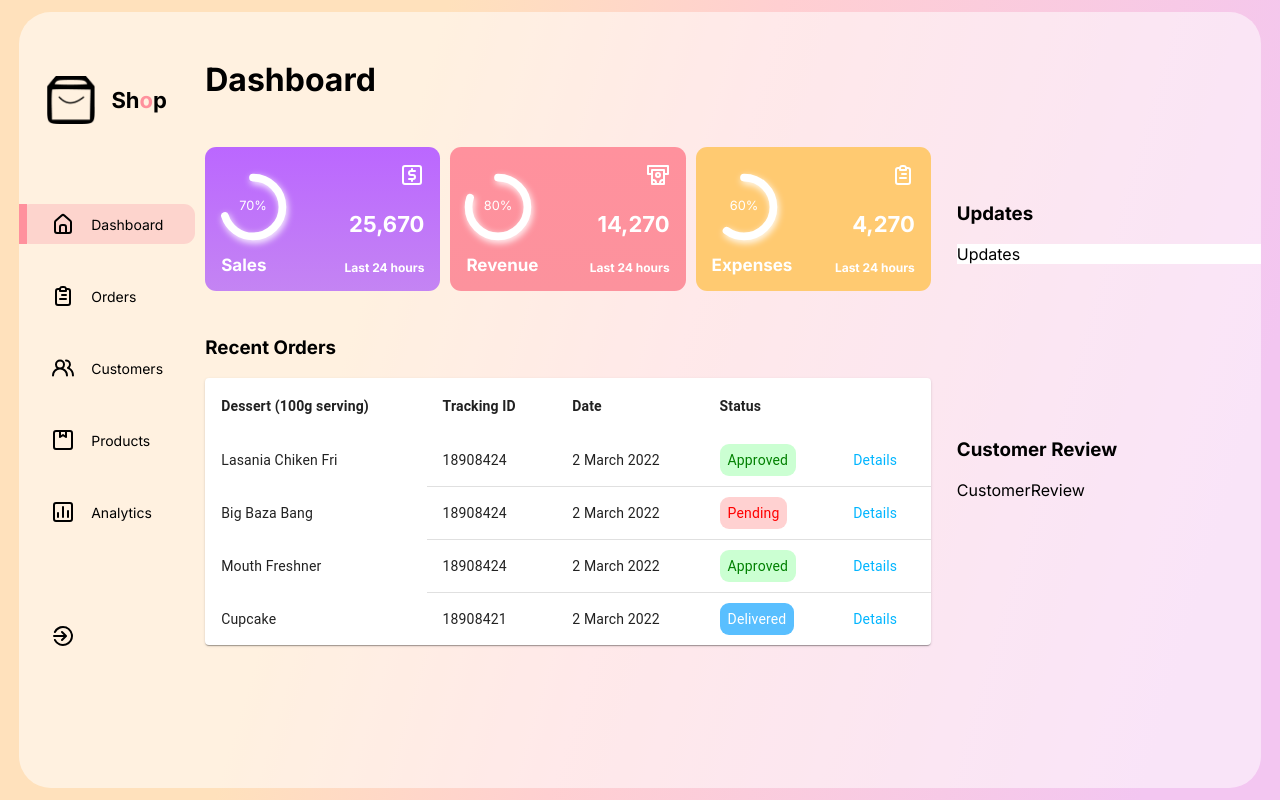
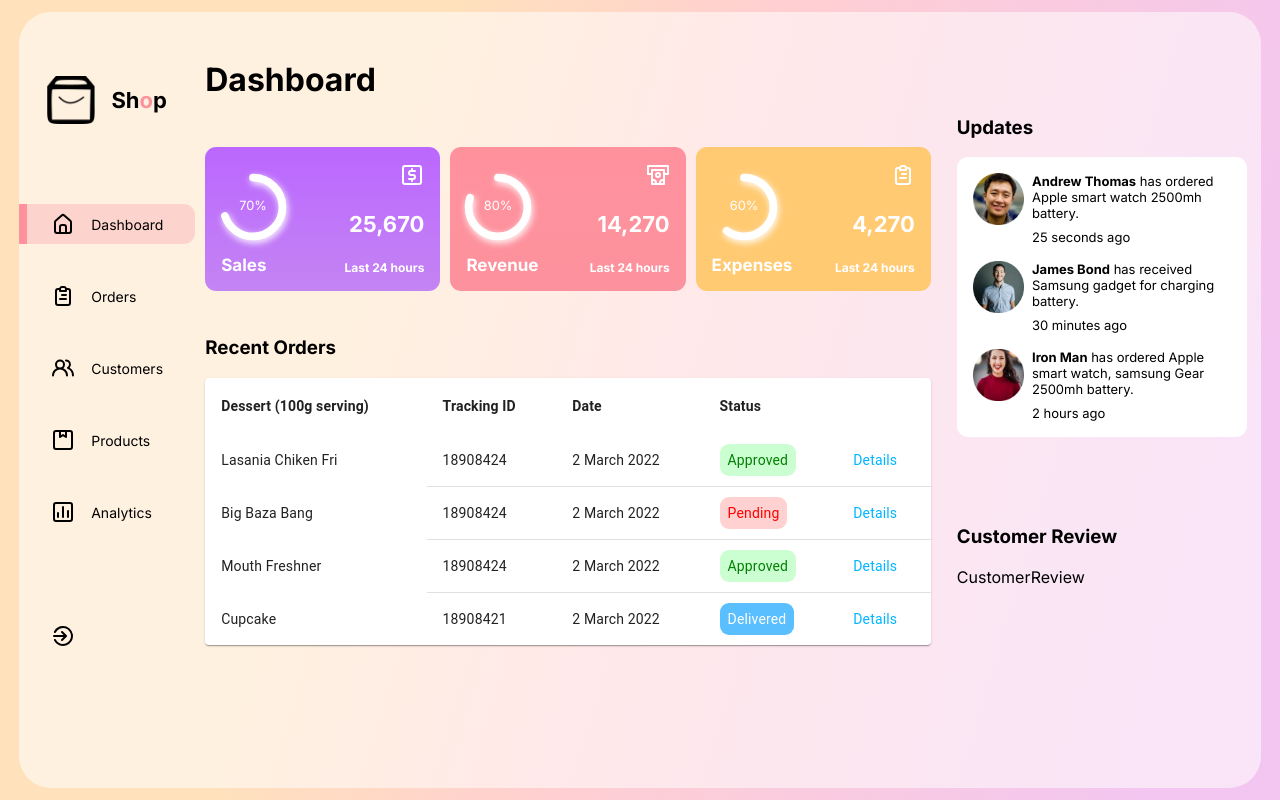
Before and after one commit to komenAnna/React-Responsive-Dashboard, a React (Create React App) app: page / in a window 1280 px wide. Built offline with nearby package versions, Linux system fonts and the light colour scheme.

Commit message:
[update]:finished the updates component

```diff
--- a/src/Data/Data.js
+++ b/src/Data/Data.js
@@ -8,6 +8,12 @@
     UilUsdSquare,
     UilMoneyWithdrawal,
 } from '@iconscout/react-unicons';
+
+//Updates imgs
+import img1 from '../imgs/img1.png'
+import img2 from '../imgs/img2.png'
+import img3 from '../imgs/img3.png'
+
 export const SidebarData = [
     {
         icon: UilEstate,
@@ -86,3 +92,25 @@
         ],
       },
 ]
+
+// Updates data
+export const UpdatesData = [
+  {
+    img: img1,
+    name: "Andrew Thomas",
+    noti: " has ordered Apple smart watch 2500mh battery.",
+    time: "25 seconds ago",
+  },
+  {
+    img: img2,
+    name: "James Bond",
+    noti: " has received Samsung gadget for charging battery.",
+    time: "30 minutes ago",
+  },
+  {
+    img: img3,
+    name: "Iron Man",
+    noti: " has ordered Apple smart watch, samsung Gear 2500mh battery.",
+    time: "2 hours ago",
+  },
+]
--- a/src/components/Updates/Updates.css
+++ b/src/components/Updates/Updates.css
@@ -1,3 +1,23 @@
 .Updates{
     background-color: white;
+    display: flex;
+    flex-direction: column;
+    gap: 1rem;
+    padding: 1rem;
+    width: 85%;
+    height: auto;
+    border-radius: 0.7rem;
+    font-size: 13px;
 }
+.update {
+    display: flex;
+    gap: 0.5rem;
+}
+.update>img{
+    width: 3.2rem;
+    height: 3.2rem;
+}
+.notification>div>span:nth-child(1){
+    font-weight: bold;
+
+}
--- a/src/components/Updates/Updates.jsx
+++ b/src/components/Updates/Updates.jsx
@@ -1,9 +1,26 @@
 import React from 'react'
 import './Updates.css'
+import { UpdatesData} from '../../Data/Data'
 
 const Updates = () => {
   return (
-    <div className='Updates'>Updates</div>
+    <div className='Updates'>
+      {UpdatesData.map((update)=>{
+        return(
+          <div className='update'>
+            <img src={update.img} alt="customer-profile" />
+            <div className="notification">
+              <div style={{marginBottom: '0.5rem'}}>
+                <span>{update.name}</span>
+                <span>{update.noti}</span>
+              </div>
+              <span>{update.time}</span>
+            </div>
+
+          </div>
+        )
+      })}
+    </div>
   )
 }
 
```
